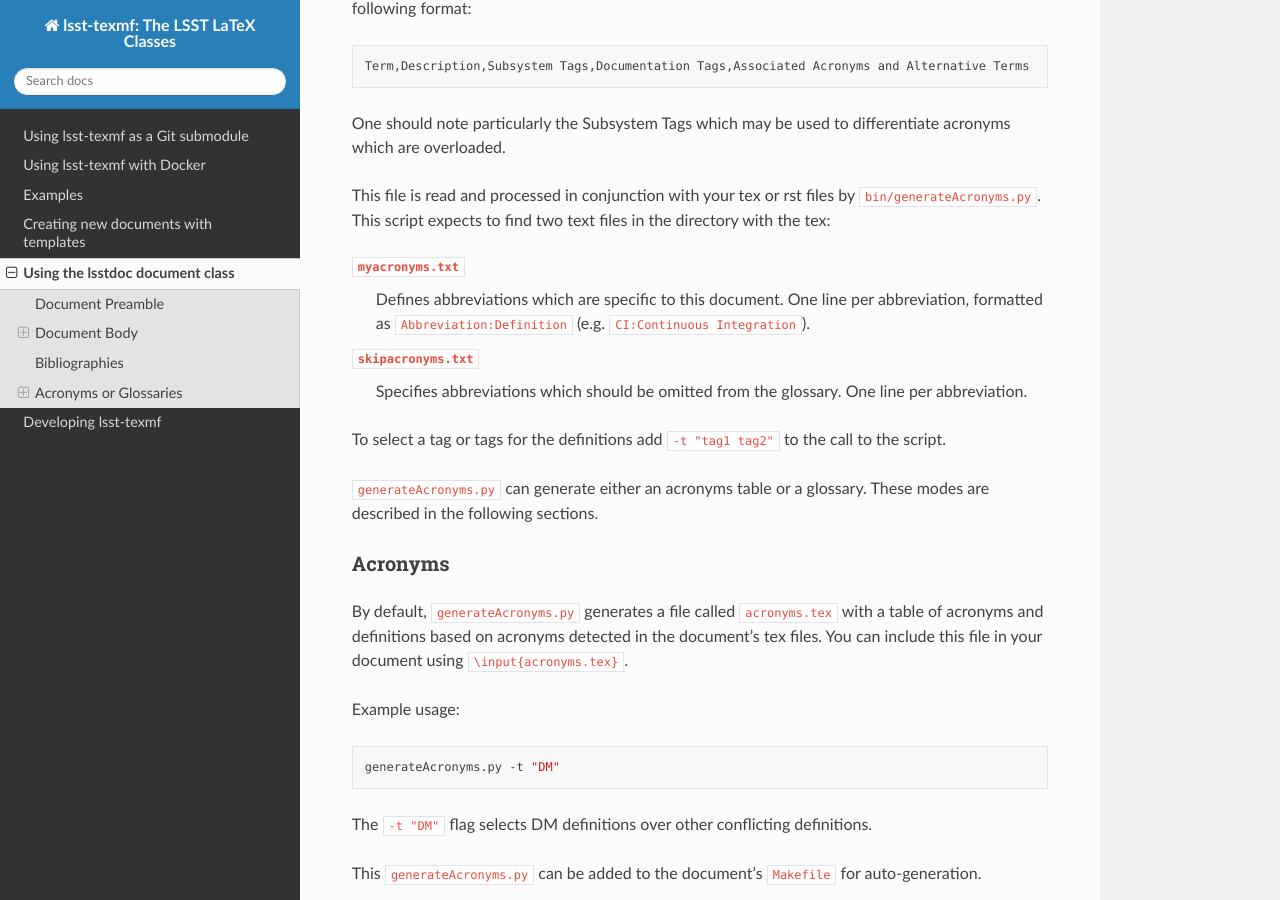
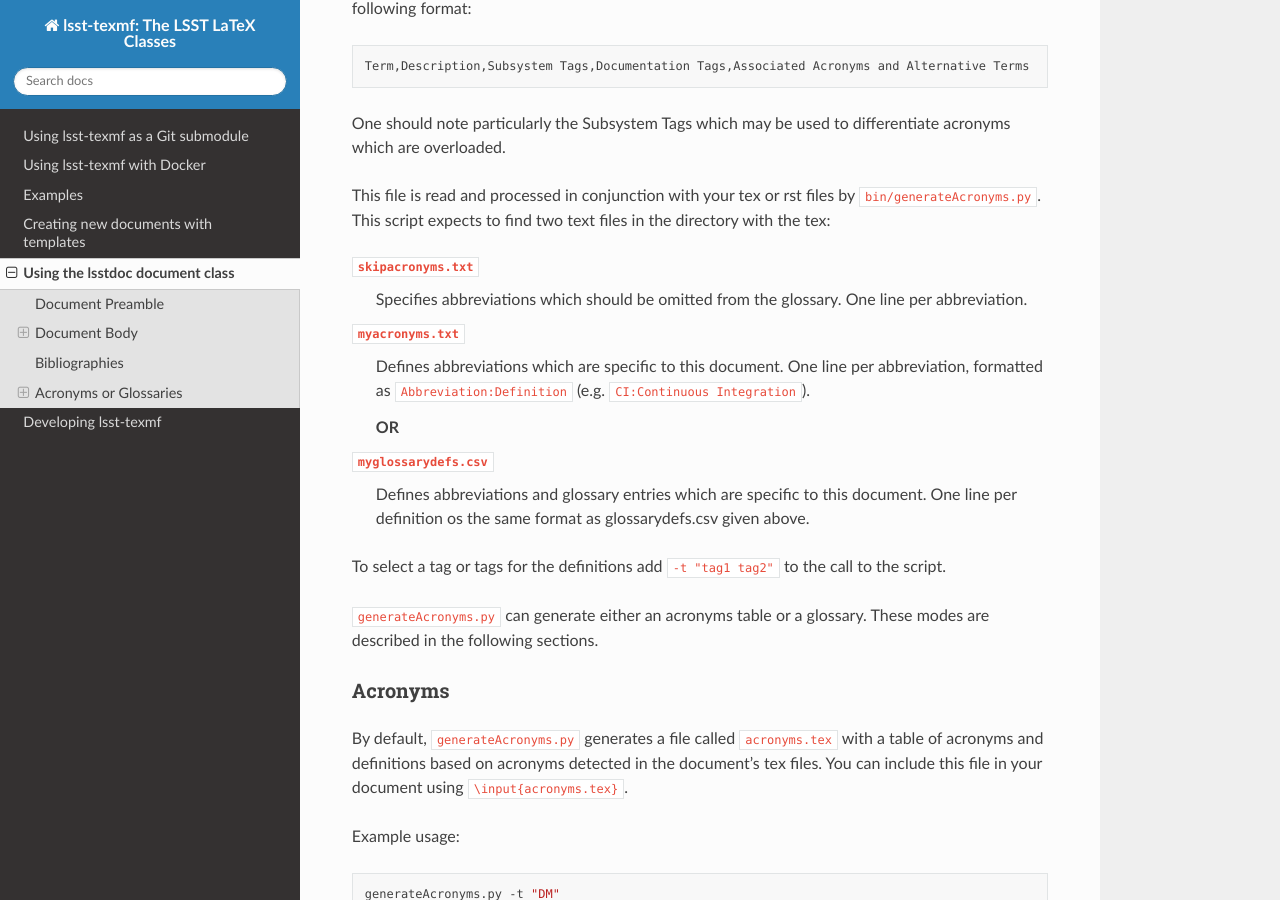
Before and after one commit to lsst/lsst-texmf, a Sphinx documentation site: the page built from docs/lsstdoc.rst, in a window 1280 px wide and 900 px high, scrolled down 4823 px. Built offline with Sphinx 7.4.7 and the Read the Docs theme 2.0.0, drawn with Linux system fonts in a browser that asks for light colours; pages that are not in the unit, such as notebooks, are missing from menus; the version number could not be read and is left out; cross-references to code outside the pages are shown as plain code.

Commit message:
Update documentation

```diff
--- a/docs/lsstdoc.rst
+++ b/docs/lsstdoc.rst
@@ -231,13 +231,21 @@ One should note particularly the Subsystem Tags which may be used to differentia
 This file is read and processed in conjunction with your tex or rst  files by ``bin/generateAcronyms.py``.
 This script expects to find two text files in the directory with the tex:
 
+:file:`skipacronyms.txt`
+   Specifies abbreviations which should be omitted from the glossary.
+   One line per abbreviation.
+
 :file:`myacronyms.txt`
    Defines abbreviations which are specific to this document.
    One line per abbreviation, formatted as ``Abbreviation:Definition`` (e.g. ``CI:Continuous Integration``).
 
-:file:`skipacronyms.txt`
-   Specifies abbreviations which should be omitted from the glossary.
-   One line per abbreviation.
+   **OR**
+
+:file:`myglossarydefs.csv`
+   Defines abbreviations and glossary entries which are specific to this document.
+   One line per definition os the same format as glossarydefs.csv given above.
+
+
 
 To select a tag or tags for the definitions add ``-t "tag1 tag2"`` to the call to the script.
 
--- a/docs/submodule.rst
+++ b/docs/submodule.rst
@@ -31,7 +31,7 @@ For example:
 .. code-block:: make
 
    acronyms.tex :$(tex) myacronyms.txt skipacronyms.txt
-       python3 ${TEXMFHOME}/../bin/generateAcronyms.py $(tex)
+       python3 ${TEXMFHOME}/../bin/generateAcronyms.py -t "DM" $(tex)
 
 Lastly, it's a good idea to include the ``git submodule`` code snippet from the next section in the document's README to remind others how to set up the submodule.
 
```
